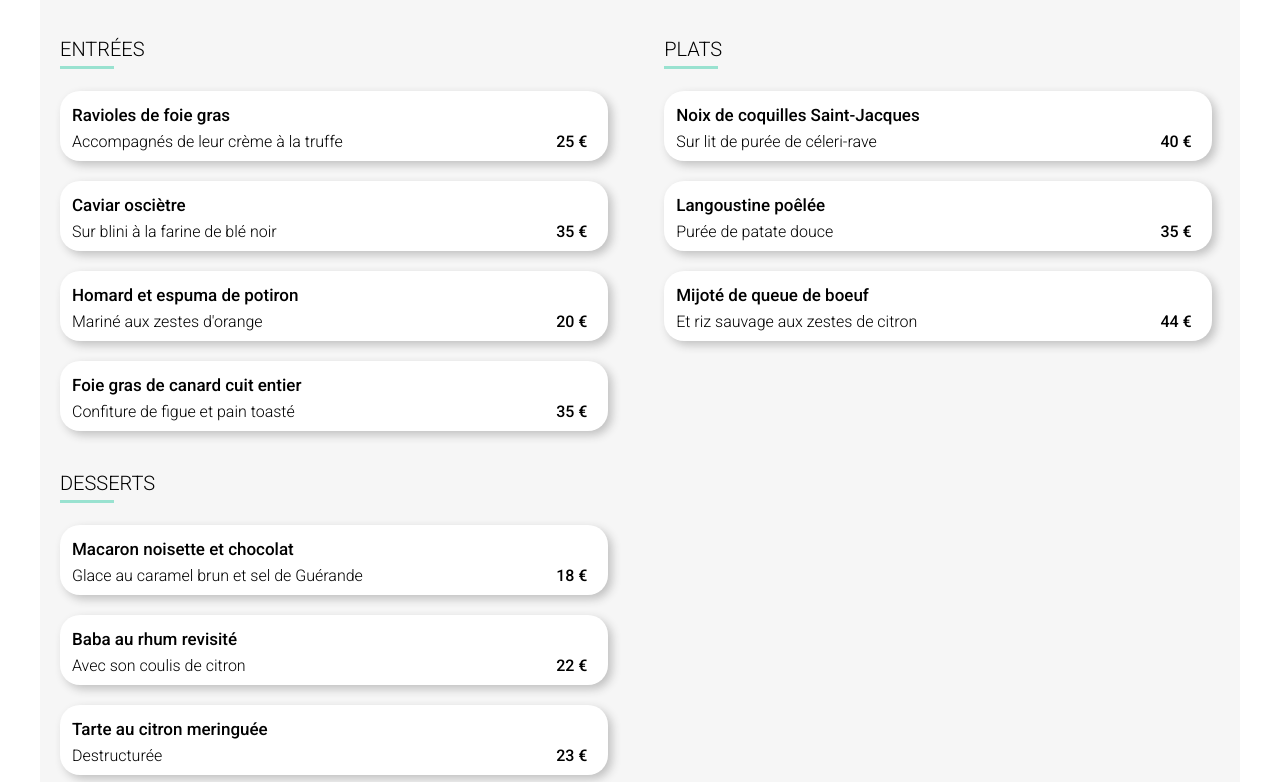
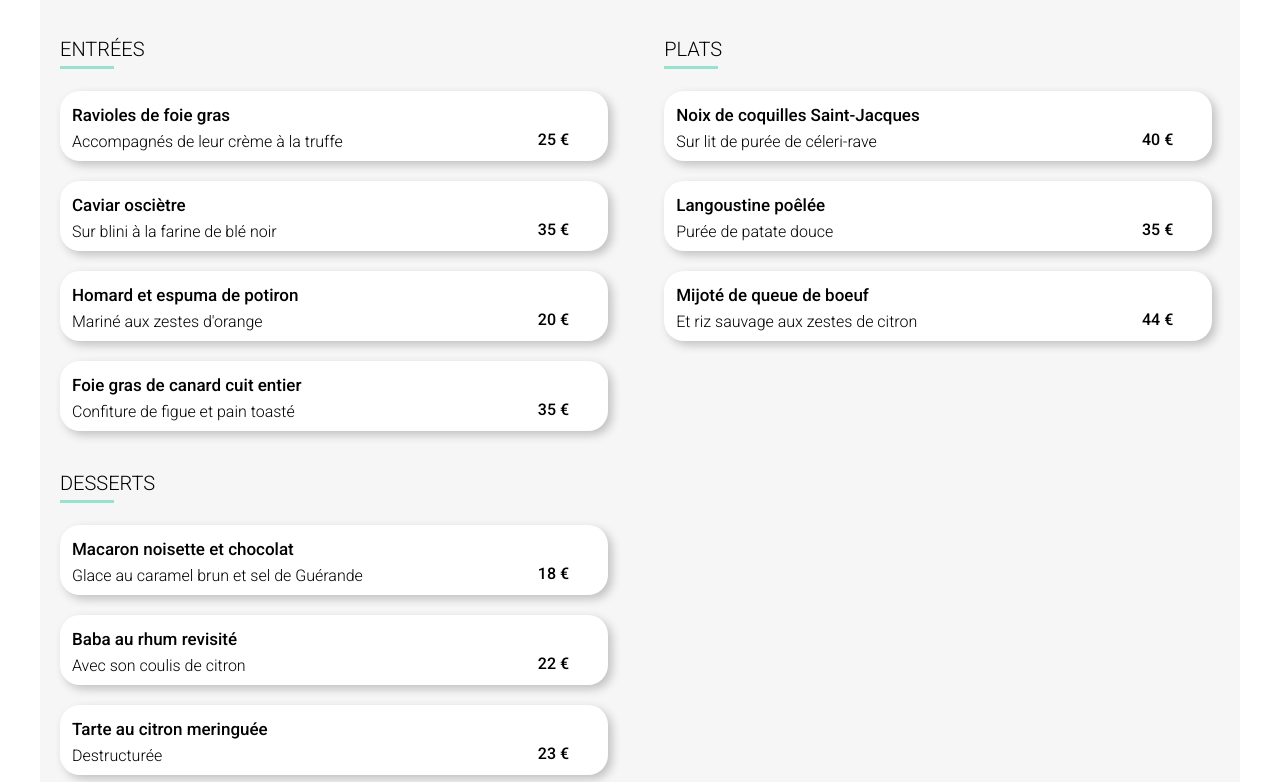
Before and after one commit to MorganeDlc/Morgane_delachaise_P3, a website: page La-Note-Enchantée.html in a window 1280 px wide. Shown: the part 398-1180 px from the top of the page. Drawn offline with Linux system fonts and the light colour scheme; a web font is replaced by a local one.

Commit message:
Commit V7

```diff
--- a/La-Note-Enchantée.html
+++ b/La-Note-Enchantée.html
@@ -43,11 +43,13 @@
                                 <h4>Ravioles de foie gras</h4>
                                 <p>Accompagnés de leur crème à la truffe</p>
                             </div>
+                            <div class="menu__droite">
                                 <div class="menu__prix">
                                     <p>25 €</p>
                                 </div>
                                 <div class="menu__check">
                                     <i class="fa-solid fa-circle-check"></i>
+                                </div>
                             </div>
                         </article>
 
@@ -56,11 +58,13 @@
                                 <h4>Caviar osciètre</h4>
                                 <p>Sur blini à la farine de blé noir</p>
                             </div>
+                            <div class="menu__droite">
                                 <div class="menu__prix">
                                     <p>35 €</p>
                                 </div>
                                 <div class="menu__check">
                                     <i class="fa-solid fa-circle-check"></i>
+                                </div>
                             </div>
                         </article>
 
@@ -69,11 +73,13 @@
                                 <h4>Homard et espuma de potiron</h4>
                                 <p>Mariné aux zestes d'orange</p>
                             </div>
+                            <div class="menu__droite">
                                 <div class="menu__prix">
                                     <p>20 €</p>
                                 </div>
                                 <div class="menu__check">
                                     <i class="fa-solid fa-circle-check"></i>
+                                </div>
                             </div>
                         </article>
 
@@ -82,11 +88,13 @@
                                 <h4>Foie gras de canard cuit entier</h4>
                                 <p>Confiture de figue et pain toasté</p>
                             </div>
+                            <div class="menu__droite">
                                 <div class="menu__prix">
                                     <p>35 €</p>
                                 </div>
                                 <div class="menu__check">
                                     <i class="fa-solid fa-circle-check"></i>
+                                </div>
                             </div>
                         </article>
                     </div>
@@ -103,11 +111,13 @@
                                 <h4>Noix de coquilles Saint-Jacques</h4>
                                 <p>Sur lit de purée de céleri-rave</p>
                             </div>
+                            <div class="menu__droite">
                                 <div class="menu__prix">
                                     <p>40 €</p>
                                 </div>
                                 <div class="menu__check">
                                     <i class="fa-solid fa-circle-check"></i>
+                                </div>
                             </div>
                         </article>
 
@@ -116,11 +126,13 @@
                                 <h4>Langoustine poêlée</h4>
                                 <p>Purée de patate douce</p>
                             </div>
+                            <div class="menu__droite">
                                 <div class="menu__prix">
                                     <p>35 €</p>
                                 </div>
                                 <div class="menu__check">
                                     <i class="fa-solid fa-circle-check"></i>
+                                </div>
                             </div>
                         </article>
 
@@ -129,11 +141,13 @@
                                 <h4>Mijoté de queue de boeuf</h4>
                                 <p>Et riz sauvage aux zestes de citron</p>
                             </div>
+                            <div class="menu__droite">
                                 <div class="menu__prix">
                                     <p>44 €</p>
                                 </div>
                                 <div class="menu__check">
                                     <i class="fa-solid fa-circle-check"></i>
+                                </div>
                             </div>
                         </article>
                     </div>
@@ -150,11 +164,13 @@
                                 <h4>Macaron noisette et chocolat</h4>
                                 <p>Glace au caramel brun et sel de Guérande</p>
                             </div>
+                            <div class="menu__droite">
                                 <div class="menu__prix">
                                     <p>18 €</p>
                                 </div>
                                 <div class="menu__check">
                                     <i class="fa-solid fa-circle-check"></i>
+                                </div>
                             </div>
                         </article>
 
@@ -163,11 +179,13 @@
                                 <h4>Baba au rhum revisité</h4>
                                 <p>Avec son coulis de citron</p>
                             </div>
+                            <div class="menu__droite">
                                 <div class="menu__prix">
                                     <p>22 €</p>
                                 </div>
                                 <div class="menu__check">
                                     <i class="fa-solid fa-circle-check"></i>
+                                </div>
                             </div>
                         </article>
 
@@ -176,11 +194,13 @@
                                 <h4>Tarte au citron meringuée</h4>
                                 <p>Destructurée</p>
                             </div>
+                            <div class="menu__droite">
                                 <div class="menu__prix">
                                     <p>23 €</p>
                                 </div>
                                 <div class="menu__check">
                                     <i class="fa-solid fa-circle-check"></i>
+                                </div>
                             </div>
                         </article>
                     </div>
--- a/sass/layout/menus/_cardmenu.scss
+++ b/sass/layout/menus/_cardmenu.scss
@@ -13,6 +13,7 @@
         justify-content: space-between;
         animation: apparition 1s;
         animation-fill-mode: both;
+        overflow: hidden;
         cursor: pointer;
         @include ombre-gris;
 
@@ -54,8 +55,9 @@
     &__prix {
         font-weight: 500;
         width: 70px;
-        margin-right: -25%;
+        margin-right: -90px;
         padding-left: 10px;
+        margin-top: 20px;
         transition: transform 0.7s;
         p {
             margin-bottom: 10px;
@@ -70,13 +72,19 @@
         border-radius: 0px 20px 20px 0px;
         height: 100%;
         width: 60px;
-        margin-left: 10px;
+        margin-left: 30px;
         transform: scaleX(0);
         transform-origin: right;
         transition: transform 0.6s;
         .fa-solid {
             font-size: 25px;
         }
+    }
+    .menu__droite {
+        display: flex;
+        align-items: center;
+        justify-content: end;
+        height: 100%;
     }
 
 
```
Also changed, not shown: A-La-Française.html (+18 -0 lines), La-Palette-Du-Goût.html (+18 -0 lines), Le-Delice-Des-Sens.html (+18 -0 lines), style.css, 1 other file. Lines whose indentation alone changed are shown as unchanged.
